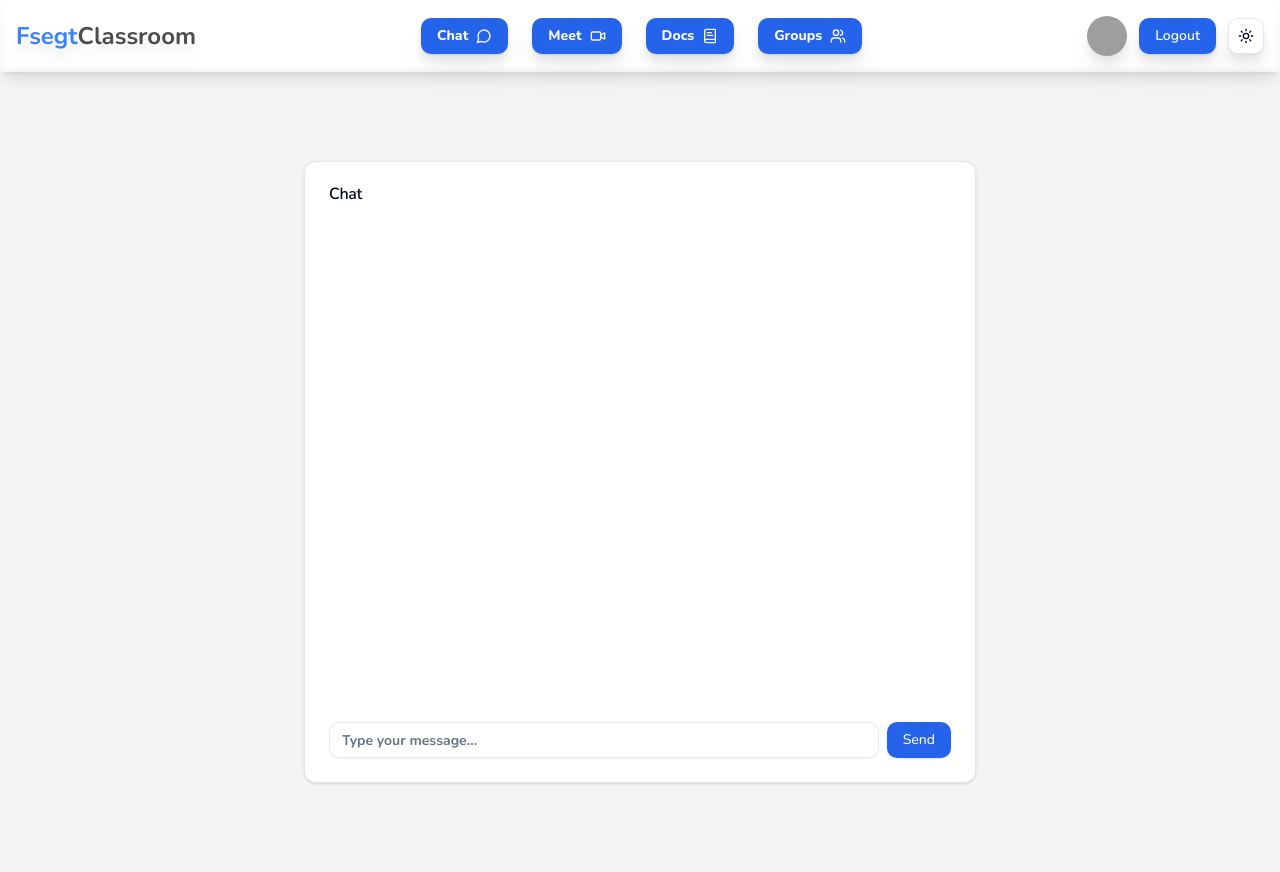
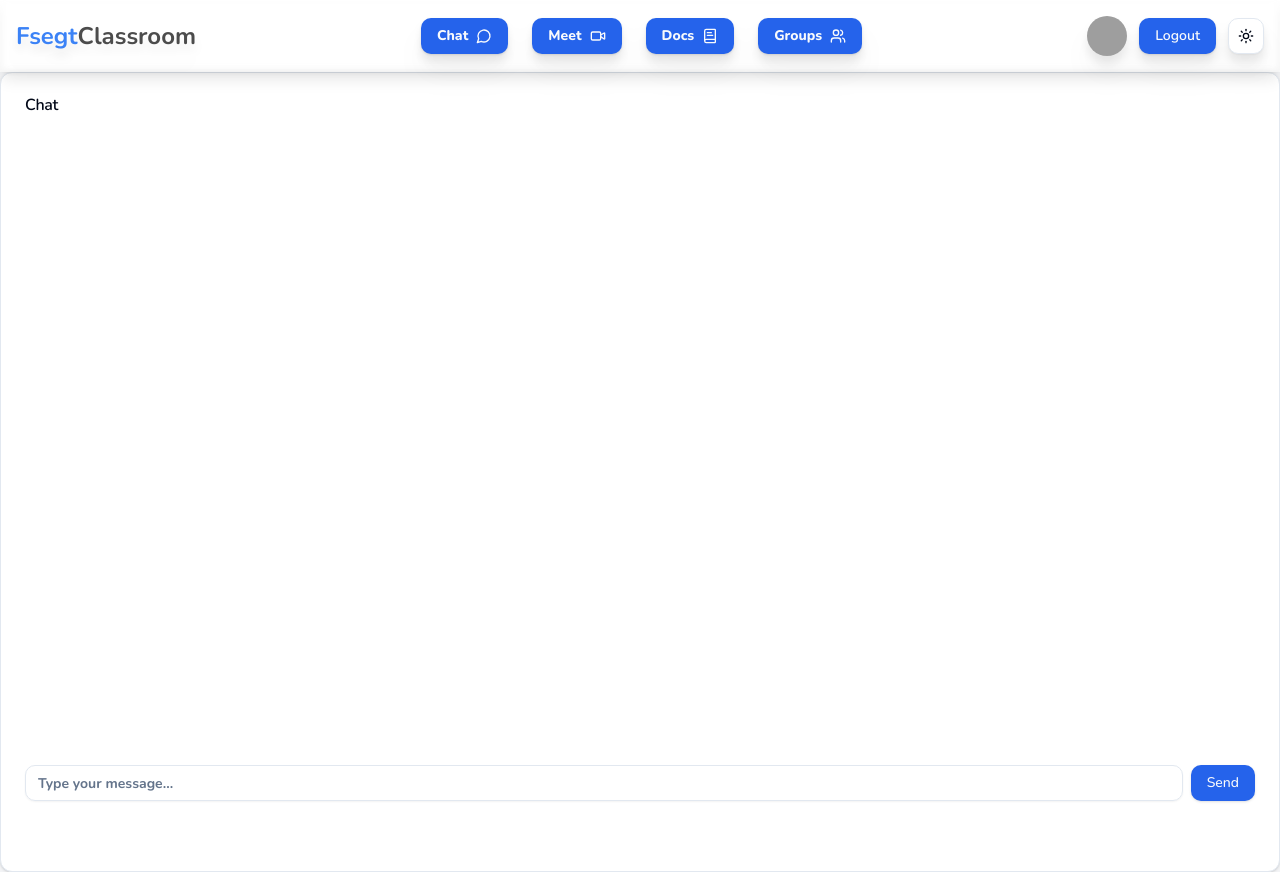
Before and after one commit to samaalibassem123/fsegtclassroomv2, a Next.js app: page /test/chat in a window 1280 px wide. After the commit the page ends 800 px from the top, so only its background shows below. Built offline with nearby package versions, Linux system fonts and the light colour scheme; grey boxes are pictures that could not be loaded.

Commit message:
Update ChatUi.jsx

```diff
--- a/app/(protected)/[class]/chat/components/ChatUi.jsx
+++ b/app/(protected)/[class]/chat/components/ChatUi.jsx
@@ -12,6 +12,7 @@ import {
 } from "@/components/ui/card";
 import { ScrollArea } from "@/components/ui/scroll-area";
 import { Avatar, AvatarFallback } from "@/components/ui/avatar";
+import { Textarea } from "@/components/ui/textarea";
 
 export default function ChatUi() {
   const [messages, setMessages] = useState([]);
@@ -40,13 +41,13 @@ export default function ChatUi() {
   };
 
   return (
-    <div className="flex sm:items-center justify-center sm:min-h-screen  bg-gray-100 ">
-      <Card className="w-full max-w-2xl">
+    <div className="flex sm:items-center justify-center min-h-screen w-full fixed bg-gray-100 ">
+      <Card className="w-full h-svh">
         <CardHeader>
           <CardTitle>Chat </CardTitle>
         </CardHeader>
         <CardContent className="sm:p-2 p-0">
-          <ScrollArea className="h-[60vh] pr-4 ">
+          <ScrollArea className="h-[75svh] pr-4 ">
             {messages.map((m) => (
               <div
                 key={m.id}
@@ -73,7 +74,7 @@ export default function ChatUi() {
           </ScrollArea>
         </CardContent>
         <CardFooter>
-          <div className="flex w-full space-x-2">
+          <div className="flex w-full space-x-2 py-3">
             <Input
               value={input}
               onChange={(e) => setInput(e.target.value)}
```
